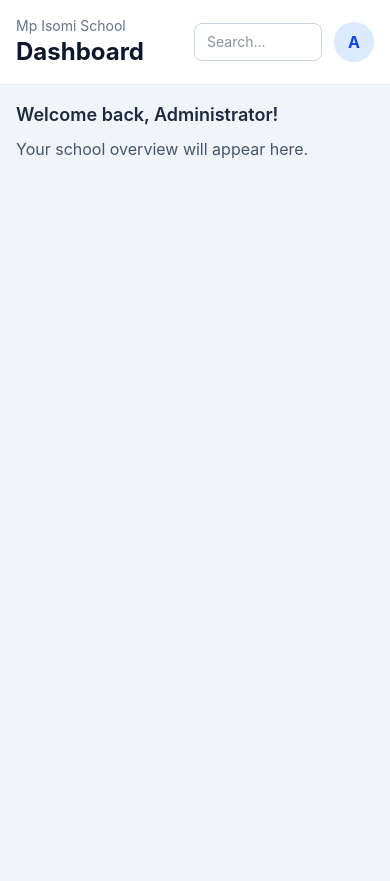
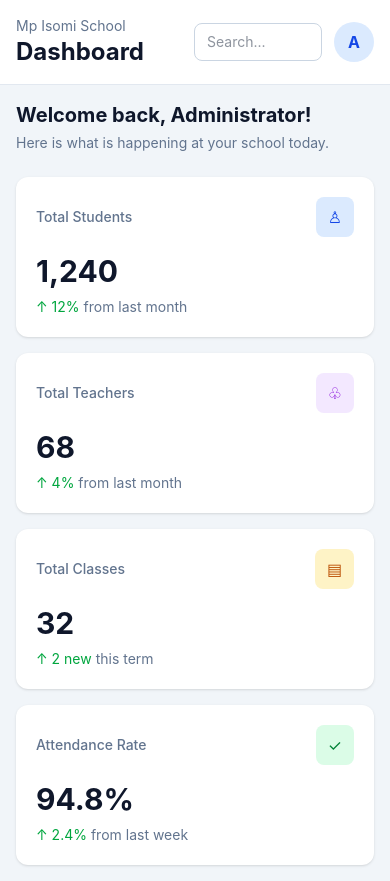
Before and after one commit to Neema2023/week3-tailwind-dashboard, a website built with Vite: page index.html in a window 390 px wide. Before the commit the page ends 844 px from the top, so only its background shows below. Built offline with nearby package versions, Linux system fonts and the light colour scheme.

Commit message:
Add responsive dashboard statistics cards

```diff
--- a/index.html
+++ b/index.html
@@ -52,11 +52,58 @@
                 </div>
             </header>
 
-            <!-- Dashboard content will be added here -->
-            <section class="p-4 sm:p-6 lg:p-8">
-                <h3 class="text-lg font-semibold">Welcome back, Administrator!</h3>
-                <p class="mt-2 text-slate-600">Your school overview will appear here.</p>
+
+            <!-- Dashboard content -->
+            <section class="space-y-6 p-4 sm:p-6 lg:p-8">
+
+                <div>
+                    <h3 class="text-xl font-bold text-slate-900">Welcome back, Administrator!</h3>
+                    <p class="mt-1 text-sm text-slate-500">Here is what is happening at your school today.</p>
+                </div>
+
+                <!-- Statistics cards -->
+                <div class="grid grid-cols-1 gap-4 md:grid-cols-2 xl:grid-cols-4">
+
+                    <article class="rounded-xl bg-white p-5 shadow-sm transition hover:-translate-y-1 hover:shadow-md">
+                        <div class="flex items-center justify-between">
+                            <p class="text-sm font-medium text-slate-500">Total Students</p>
+                            <span class="rounded-lg bg-blue-100 px-3 py-2 text-blue-700">♙</span>
+                        </div>
+                        <h4 class="mt-4 text-3xl font-bold text-slate-900">1,240</h4>
+                        <p class="mt-2 text-sm text-green-600">↑ 12% <span class="text-slate-500">from last month</span></p>
+                    </article>
+
+                    <article class="rounded-xl bg-white p-5 shadow-sm transition hover:-translate-y-1 hover:shadow-md">
+                        <div class="flex items-center justify-between">
+                            <p class="text-sm font-medium text-slate-500">Total Teachers</p>
+                            <span class="rounded-lg bg-purple-100 px-3 py-2 text-purple-700">♧</span>
+                        </div>
+                        <h4 class="mt-4 text-3xl font-bold text-slate-900">68</h4>
+                        <p class="mt-2 text-sm text-green-600">↑ 4% <span class="text-slate-500">from last month</span></p>
+                    </article>
+
+                    <article class="rounded-xl bg-white p-5 shadow-sm transition hover:-translate-y-1 hover:shadow-md">
+                        <div class="flex items-center justify-between">
+                            <p class="text-sm font-medium text-slate-500">Total Classes</p>
+                            <span class="rounded-lg bg-amber-100 px-3 py-2 text-amber-700">▤</span>
+                        </div>
+                        <h4 class="mt-4 text-3xl font-bold text-slate-900">32</h4>
+                        <p class="mt-2 text-sm text-green-600">↑ 2 new <span class="text-slate-500">this term</span></p>
+                    </article>
+
+                    <article class="rounded-xl bg-white p-5 shadow-sm transition hover:-translate-y-1 hover:shadow-md">
+                        <div class="flex items-center justify-between">
+                            <p class="text-sm font-medium text-slate-500">Attendance Rate</p>
+                            <span class="rounded-lg bg-green-100 px-3 py-2 text-green-700">✓</span>
+                        </div>
+                        <h4 class="mt-4 text-3xl font-bold text-slate-900">94.8%</h4>
+                        <p class="mt-2 text-sm text-green-600">↑ 2.4% <span class="text-slate-500">from last week</span></p>
+                    </article>
+
+                </div>
+
             </section>
+
 
         </main>
     </div>
```
